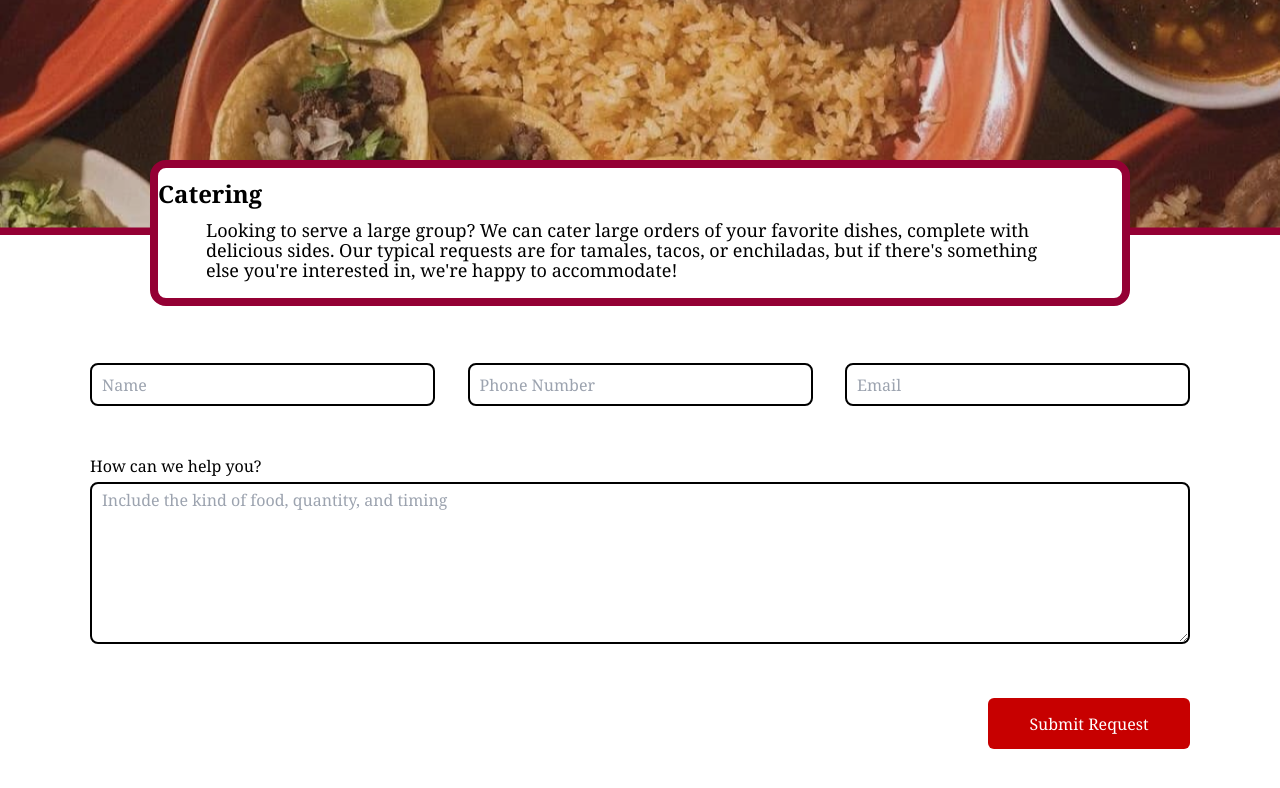
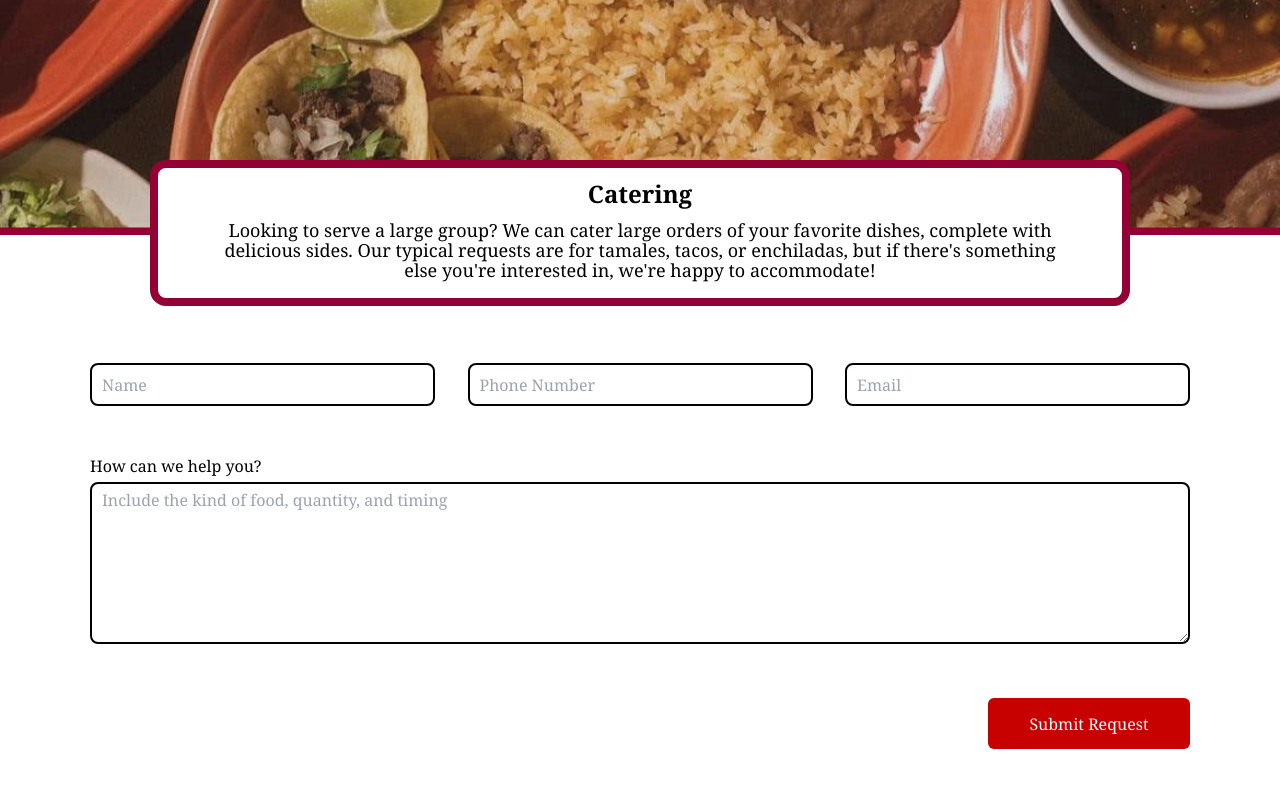
Before and after one commit to webimpactuw/cafetal-quimlombo, a React (Create React App) app: page / in a window 1280 px wide. Shown: the top 788 px of the page. Built offline with nearby package versions, Linux system fonts and the light colour scheme.

Commit message:
Text formatting

```diff
--- a/src/Contact.js
+++ b/src/Contact.js
@@ -6,10 +6,10 @@ function Contact() {
     <>
       <div className="mx-auto font-serif">
         <div className="h-[235px] w-full bg-[url('./Images/contactImage.png')] bg-center bg-cover border-b-[6px] border-burgundy">
-          <div className="mx-auto flex justify-center border-8 border-burgundy rounded-[16px] w-[980px] h-[146px] translate-y-[160px] bg-white">
-            <div className="flex-col">
-            <h1 className="text-[24px] py-2 font-bold">Catering</h1>
-            <p className="px-[48px] text-[18px] leading-5">
+          <div className="mx-auto flex-col justify-center border-8 border-burgundy rounded-[16px] w-[980px] h-[146px] translate-y-[160px] bg-white">
+            <div className="">
+            <h1 className="text-[24px] py-2 font-bold text-center">Catering</h1>
+            <p className="px-[48px] text-[18px] leading-5 text-center">
               Looking to serve a large group? We can cater large orders of your
               favorite dishes, complete with delicious sides. Our typical
               requests are for tamales, tacos, or enchiladas, but if there's
```
